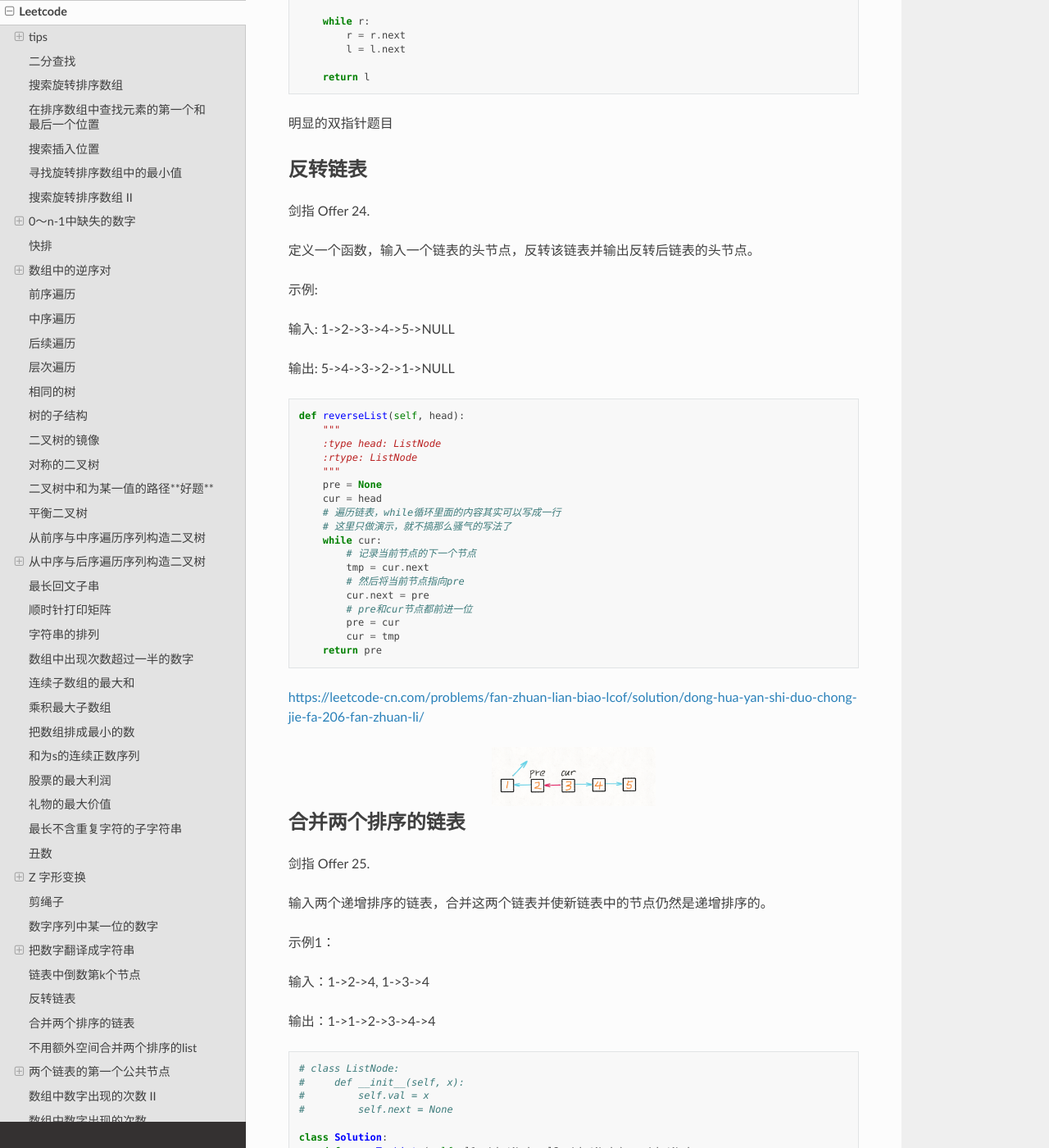
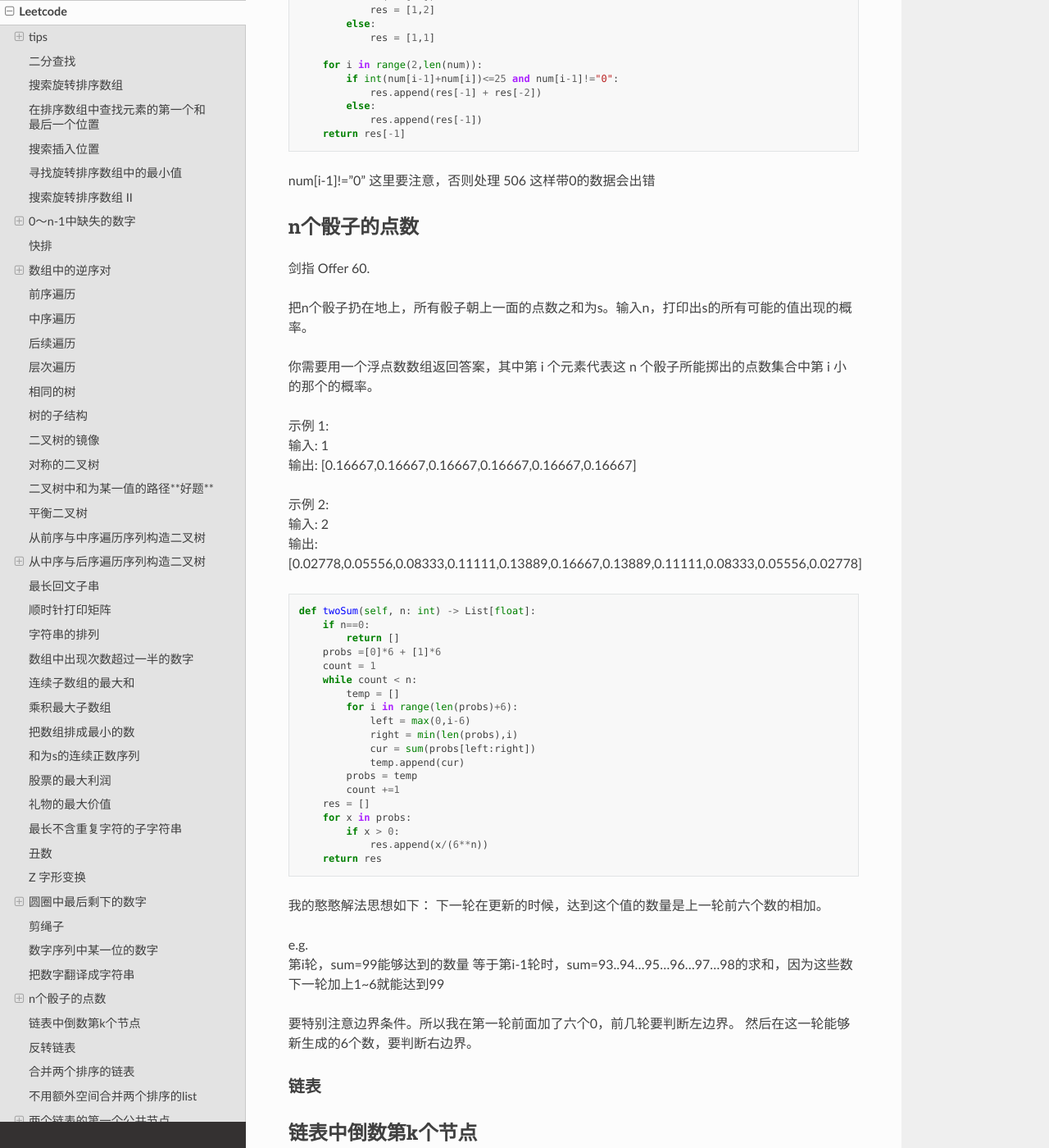
Before and after one commit to luochuankai-JHU/knowledge_record, a Sphinx documentation site: the page built from docs/leetcode/leetcode.rst, in a window 1280 px wide and 1400 px high, scrolled down 31931 px. Shown: the whole window at 82% size. Built offline with Sphinx 7.4.7 and the Read the Docs theme 2.0.0, drawn with Linux system fonts in a browser that asks for light colours; some of the changed text lies outside the part shown.

Commit message:
leetcode

```diff
--- a/docs/leetcode/leetcode.rst
+++ b/docs/leetcode/leetcode.rst
@@ -1354,6 +1354,36 @@
 	:align: center
 
 
+圆圈中最后剩下的数字
+----------------------------
+剑指 Offer 62.
+
+0,1,,n-1这n个数字排成一个圆圈，从数字0开始，每次从这个圆圈里删除第m个数字。求出这个圆圈里剩下的最后一个数字。
+
+例如，0、1、2、3、4这5个数字组成一个圆圈，从数字0开始每次删除第3个数字，则删除的前4个数字依次是2、0、4、1，因此最后剩下的数字是3。
+
+| 示例 1：
+| 输入: n = 5, m = 3
+| 输出: 3
+
+| 示例 2：
+| 输入: n = 10, m = 17
+| 输出: 2
+
+::
+
+    def lastRemaining(self, n: int, m: int) -> int:
+        i = 0
+        array = list(range(n))
+        while len(array)>1:
+            i = (i + m - 1) % len(array)
+            array.pop(i)
+        return array[0]
+
+以前很怕这种圆圈的题目....因为不知道循环要怎么做。这道题解法不美妙，纯暴力，纯还原仿真，但是提供了一个很好的思路。
+
+圆圈的题目就用取余 %，判断条件就是 while
+
 找规律&斐波拉契
 ===================
 
@@ -1435,7 +1465,50 @@
 
 num[i-1]!="0" 这里要注意，否则处理 506 这样带0的数据会出错
 
-
+n个骰子的点数
+----------------------
+剑指 Offer 60.
+
+把n个骰子扔在地上，所有骰子朝上一面的点数之和为s。输入n，打印出s的所有可能的值出现的概率。
+
+你需要用一个浮点数数组返回答案，其中第 i 个元素代表这 n 个骰子所能掷出的点数集合中第 i 小的那个的概率。
+
+| 示例 1:
+| 输入: 1
+| 输出: [0.16667,0.16667,0.16667,0.16667,0.16667,0.16667]
+
+| 示例 2:
+| 输入: 2
+| 输出: [0.02778,0.05556,0.08333,0.11111,0.13889,0.16667,0.13889,0.11111,0.08333,0.05556,0.02778]
+
+::
+
+    def twoSum(self, n: int) -> List[float]:
+        if n==0:
+            return []
+        probs =[0]*6 + [1]*6
+        count = 1
+        while count < n:
+            temp = []
+            for i in range(len(probs)+6):
+                left = max(0,i-6)
+                right = min(len(probs),i)
+                cur = sum(probs[left:right])
+                temp.append(cur)
+            probs = temp
+            count +=1
+        res = []
+        for x in probs:
+            if x > 0:
+                res.append(x/(6**n))
+        return res
+
+我的憨憨解法思想如下： 下一轮在更新的时候，达到这个值的数量是上一轮前六个数的相加。
+
+| e.g.
+| 第i轮，sum=99能够达到的数量 等于第i-1轮时，sum=93..94...95...96...97...98的求和，因为这些数下一轮加上1~6就能达到99
+
+要特别注意边界条件。所以我在第一轮前面加了六个0，前几轮要判断左边界。 然后在这一轮能够新生成的6个数，要判断右边界。
 
 链表
 ===================
```
